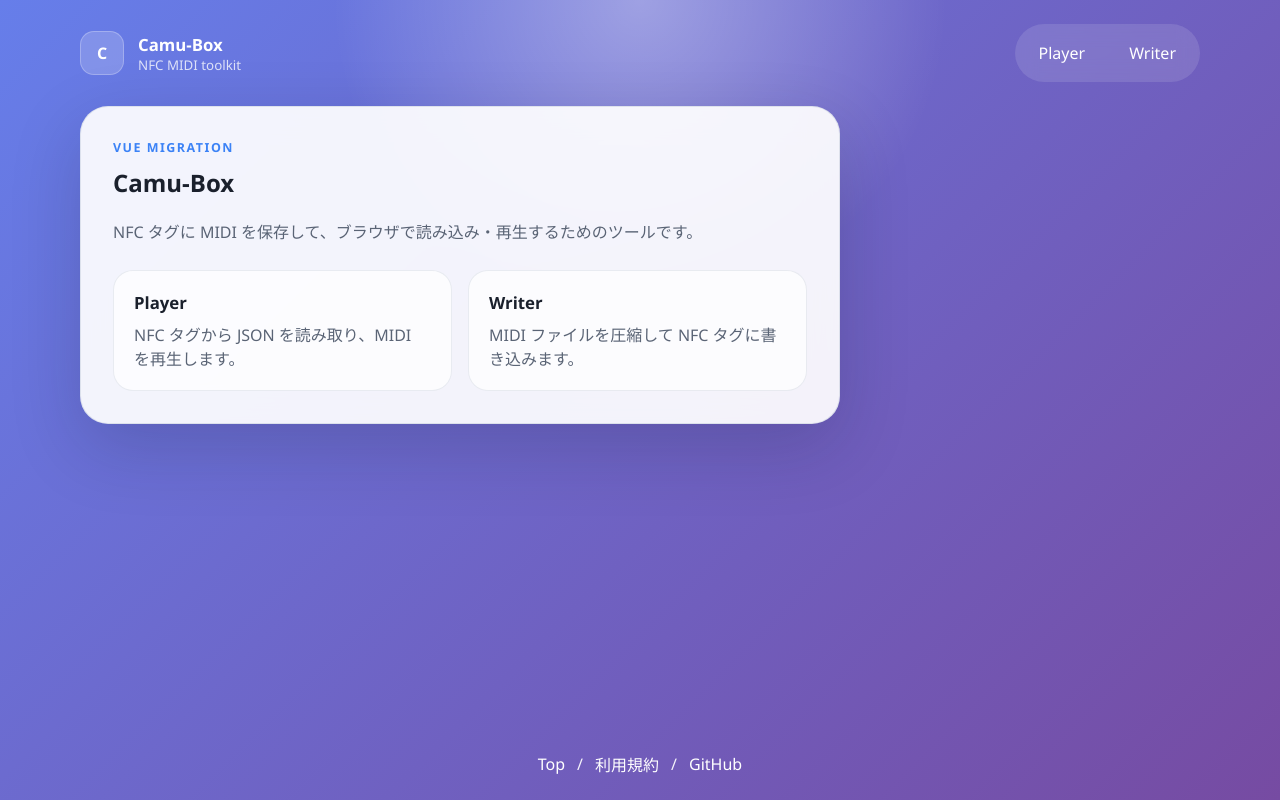
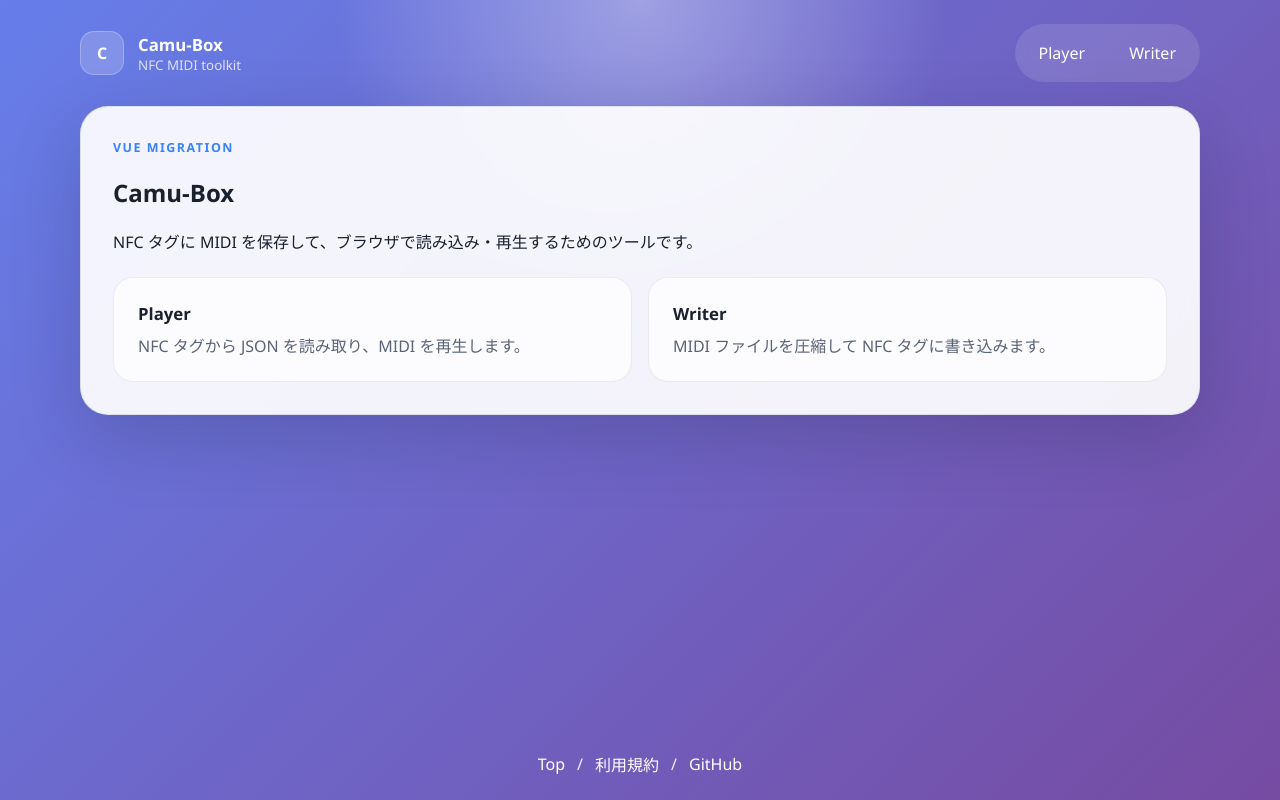
Before and after one commit to manse-murhana/Camu-Box, a Vue app: page / in a window 1280 px wide. Built offline with nearby package versions, Linux system fonts and the light colour scheme.

Commit message:
feat: 画面枠等を統一

```diff
--- a/src/assets/styles/app.css
+++ b/src/assets/styles/app.css
@@ -1,4 +1,5 @@
 :root {
+  /* Colors */
   --bg-gradient-start: #667eea;
   --bg-gradient-end: #764ba2;
   --track-gradient-start: #667eea;
@@ -12,6 +13,26 @@
   --ink: #1a202c;
   --muted: #5a6475;
   --border: rgba(148, 163, 184, 0.24);
+
+  /* Spacing Scale */
+  --space-xs: 8px;
+  --space-sm: 12px;
+  --space-md: 16px;
+  --space-lg: 24px;
+  --space-xl: 32px;
+  --space-2xl: 40px;
+
+  /* Border Radius Scale */
+  --radius-sm: 12px;
+  --radius-md: 16px;
+  --radius-lg: 20px;
+  --radius-xl: 24px;
+  --radius-2xl: 28px;
+
+  /* Shadows */
+  --shadow-sm: 0 4px 15px rgba(15, 23, 42, 0.08);
+  --shadow-md: 0 10px 40px rgba(15, 23, 42, 0.12);
+  --shadow-lg: 0 24px 70px rgba(15, 23, 42, 0.18);
 }
 
 * {
@@ -137,23 +158,74 @@ button {
   min-height: 100%;
 }
 
-.panel,
+/* === Unified Design System === */
+
+/* Containers */
+.container {
+  padding: var(--space-lg);
+}
+
+/* Panels */
+.panel {
+  background: var(--surface);
+  border: 1px solid var(--border);
+  border-radius: var(--radius-2xl);
+  box-shadow: var(--shadow-lg);
+  backdrop-filter: blur(16px);
+  padding: var(--space-xl);
+  margin: 0 auto;
+  max-width: 1120px;
+  width: 100%;
+}
+
+.panel-compact {
+  padding: var(--space-lg);
+}
+
+/* Cards */
+.card {
+  background: rgba(255, 255, 255, 0.76);
+  border: 1px solid rgba(148, 163, 184, 0.2);
+  border-radius: var(--radius-lg);
+  padding: var(--space-lg);
+}
+
+.card-sm {
+  padding: var(--space-md);
+  border-radius: var(--radius-md);
+}
+
+.card-gradient {
+  background: linear-gradient(135deg, var(--track-gradient-start), var(--track-gradient-end));
+  color: white;
+  border: none;
+}
+
+/* Legacy Support (deprecated - kept for backward compatibility only) */
+/* All legacy classes now use unified design system variables */
 .glass-card {
   background: var(--surface);
   border: 1px solid var(--border);
-  border-radius: 28px;
-  box-shadow: 0 24px 70px rgba(15, 23, 42, 0.18);
+  border-radius: var(--radius-2xl);
+  box-shadow: var(--shadow-lg);
   backdrop-filter: blur(16px);
-}
-
-.hero-card,
-.player-panel,
-.writer-panel {
-  padding: 32px;
+  padding: var(--space-xl);
 }
 
 .hero-card {
   max-width: 760px;
+}
+
+.player-panel {
+  /* deprecated - use BasePanel component instead */
+}
+
+.writer-panel {
+  /* deprecated - use BasePanel component instead */
+}
+
+.hero-section {
+  /* max-width removed — unified via .panel */
 }
 
 .eyebrow {
@@ -165,33 +237,21 @@ button {
   font-weight: 700;
 }
 
-h1,
-h2,
-p {
-  margin-top: 0;
-}
-
-.lead,
-.copy-block,
-.subtitle {
-  color: var(--muted);
-  line-height: 1.7;
-}
-
 .feature-grid {
   display: grid;
   grid-template-columns: repeat(auto-fit, minmax(240px, 1fr));
-  gap: 16px;
-  margin-top: 24px;
+  gap: var(--space-md);
+  margin-top: var(--space-lg);
+}
+
+.feature-card-link {
+  text-decoration: none;
+  color: inherit;
 }
 
 .feature-card {
   display: grid;
   gap: 8px;
-  padding: 20px;
-  background: rgba(255, 255, 255, 0.76);
-  border: 1px solid rgba(148, 163, 184, 0.2);
-  border-radius: 20px;
   color: var(--ink);
 }
 
@@ -282,16 +342,18 @@ p {
 
 .track-card,
 .result-card {
-  padding: 20px;
-  border-radius: 20px;
-  background: linear-gradient(135deg, var(--track-gradient-start), var(--track-gradient-end));
+  display: grid;
+  gap: 8px;
   color: white;
 }
 
+.track-card.track-info {
+  margin-bottom: var(--space-lg);
+  padding: var(--space-lg);
+}
+
 .result-card {
-  display: grid;
-  gap: 8px;
-  margin-top: 16px;
+  margin-top: var(--space-md);
 }
 
 .track-instruments {
@@ -301,33 +363,10 @@ p {
   line-height: 1.6;
 }
 
-.route-player .shell-main {
-  max-width: 720px;
-}
-
-.route-player .shell-footer {
-  max-width: 500px;
-  justify-content: center;
-}
+/* .route-player width overrides removed — all pages use unified shell-main max-width */
 
 .page-player {
-  display: flex;
-  justify-content: center;
-}
-
-.player-legacy-shell {
-  width: 100%;
-  display: flex;
-  justify-content: center;
-}
-
-.player-panel-legacy {
-  width: min(100%, 500px);
-  padding: 40px;
-  border-radius: 24px;
-  background: rgba(255, 255, 255, 0.95);
-  backdrop-filter: blur(10px);
-  box-shadow: 0 20px 60px rgba(0, 0, 0, 0.3);
+  /* page-player is now using the standard BasePanel layout */
 }
 
 .player-header {
@@ -429,9 +468,6 @@ p {
 }
 
 .track-info {
-  margin-bottom: 24px;
-  padding: 24px;
-  border-radius: 16px;
   text-align: center;
 }
 
@@ -535,8 +571,8 @@ p {
   display: grid;
   gap: 8px;
   place-items: center;
-  padding: 32px;
-  border-radius: 24px;
+  padding: var(--space-xl);
+  border-radius: var(--radius-xl);
   border: 2px dashed rgba(59, 130, 246, 0.45);
   background: rgba(255, 255, 255, 0.6);
   color: var(--ink);
@@ -558,44 +594,10 @@ p {
 }
 
 .info-grid {
-  margin-top: 18px;
+  margin-top: var(--space-lg);
   display: grid;
   grid-template-columns: repeat(auto-fit, minmax(180px, 1fr));
-  gap: 12px;
-}
-
-.info-item,
-.field-group {
-  display: grid;
-  gap: 8px;
-}
-
-.info-item,
-.field-group input,
-.field-group select {
-  background: rgba(255, 255, 255, 0.78);
-  border-radius: 16px;
-}
-
-.info-item {
-  padding: 16px;
-}
-
-.field-group {
-  margin-top: 18px;
-}
-
-.field-group span,
-.info-item span {
-  color: var(--muted);
-  font-size: 0.9rem;
-}
-
-.field-group input,
-.field-group select {
-  width: 100%;
-  padding: 14px 16px;
-  border: 1px solid rgba(148, 163, 184, 0.28);
+  gap: var(--space-sm);
 }
 
 .radio-group {
@@ -607,11 +609,11 @@ p {
 .radio-option {
   display: inline-flex;
   align-items: center;
-  gap: 10px;
-  padding: 12px 16px;
+  gap: var(--space-sm);
+  padding: var(--space-sm) var(--space-md);
   background: rgba(255, 255, 255, 0.78);
   border: 1px solid rgba(148, 163, 184, 0.28);
-  border-radius: 16px;
+  border-radius: var(--radius-md);
   color: var(--ink);
 }
 
@@ -626,9 +628,9 @@ p {
 }
 
 .status-box {
-  margin-top: 18px;
-  padding: 16px;
-  border-radius: 16px;
+  margin-top: var(--space-lg);
+  padding: var(--space-md);
+  border-radius: var(--radius-md);
   font-weight: 600;
 }
 
@@ -661,7 +663,7 @@ p {
 
 @media (max-width: 720px) {
   .app-shell {
-    padding: 16px;
+    padding: var(--space-md);
   }
 
   .shell-header {
@@ -676,11 +678,7 @@ p {
   .hero-card,
   .player-panel,
   .writer-panel {
-    padding: 24px;
-  }
-
-  .player-panel-legacy {
-    padding: 24px;
+    padding: var(--space-lg);
   }
 
   .player-header h1 {
--- /dev/null
+++ b/src/components/BaseCard.vue
@@ -0,0 +1,37 @@
+<template>
+  <div :class="['card', cardClasses]" v-bind="$attrs">
+    <slot />
+  </div>
+</template>
+
+<script setup lang="ts">
+import { computed } from 'vue';
+
+interface Props {
+  size?: 'lg' | 'md' | 'sm';
+  gradient?: boolean;
+}
+
+const props = withDefaults(defineProps<Props>(), {
+  size: 'lg',
+  gradient: false,
+});
+
+const cardClasses = computed(() => {
+  const classes = [];
+
+  if (props.size === 'sm') {
+    classes.push('card-sm');
+  }
+
+  if (props.gradient) {
+    classes.push('card-gradient');
+  }
+
+  return classes;
+});
+</script>
+
+<style scoped>
+/* Styles are defined in global app.css */
+</style>
--- /dev/null
+++ b/src/components/BasePanel.vue
@@ -0,0 +1,19 @@
+<template>
+  <div :class="['panel', { 'panel-compact': compact }]" v-bind="$attrs">
+    <slot />
+  </div>
+</template>
+
+<script setup lang="ts">
+interface Props {
+  compact?: boolean;
+}
+
+withDefaults(defineProps<Props>(), {
+  compact: false,
+});
+</script>
+
+<style scoped>
+/* Styles are defined in global app.css */
+</style>
--- a/src/main.ts
+++ b/src/main.ts
@@ -5,10 +5,15 @@ import { createPinia } from "pinia";
 
 import App from "./App.vue";
 import router from "./router";
+import BasePanel from "./components/BasePanel.vue";
+import BaseCard from "./components/BaseCard.vue";
 import "./assets/styles/app.css";
 
 const app = createApp(App);
 
+app.component("BasePanel", BasePanel);
+app.component("BaseCard", BaseCard);
+
 app.use(createPinia());
 app.use(router);
 app.mount("#app");
--- a/src/views/HomeView.vue
+++ b/src/views/HomeView.vue
@@ -1,6 +1,6 @@
 <template>
   <section class="page home-page">
-    <div class="hero-card glass-card">
+    <BasePanel class="hero-section">
       <p class="eyebrow">Vue Migration</p>
       <h1>Camu-Box</h1>
       <p class="lead">
@@ -8,17 +8,21 @@
       </p>
 
       <div class="feature-grid">
-        <RouterLink class="feature-card" to="/player">
-          <strong>Player</strong>
-          <span>NFC タグから JSON を読み取り、MIDI を再生します。</span>
+        <RouterLink class="feature-card-link" to="/player">
+          <BaseCard size="md" class="feature-card">
+            <strong>Player</strong>
+            <span>NFC タグから JSON を読み取り、MIDI を再生します。</span>
+          </BaseCard>
         </RouterLink>
 
-        <RouterLink class="feature-card" to="/writer">
-          <strong>Writer</strong>
-          <span>MIDI ファイルを圧縮して NFC タグに書き込みます。</span>
+        <RouterLink class="feature-card-link" to="/writer">
+          <BaseCard size="md" class="feature-card">
+            <strong>Writer</strong>
+            <span>MIDI ファイルを圧縮して NFC タグに書き込みます。</span>
+          </BaseCard>
         </RouterLink>
       </div>
-    </div>
+    </BasePanel>
   </section>
 </template>
 
--- a/src/views/PlayerView.vue
+++ b/src/views/PlayerView.vue
@@ -60,8 +60,7 @@ onBeforeUnmount(() => {
 
 <template>
   <section class="page page-player">
-    <div class="player-legacy-shell">
-      <div class="panel player-panel player-panel-legacy">
+    <BasePanel>
       <div class="player-header">
         <h1>🎵 Camu-Box Player</h1>
         <p class="subtitle">
@@ -86,13 +85,13 @@ onBeforeUnmount(() => {
         </p>
       </div>
 
-        <div v-if="store.midiReady" class="track-card track-info">
+      <BaseCard v-if="store.midiReady" class="track-card track-info" gradient>
         <div class="track-title">{{ store.trackTitle }}</div>
         <div class="track-details">{{ store.trackDetails }}</div>
         <div v-if="store.instrumentSummary" class="track-instruments">
           {{ store.instrumentSummary }}
         </div>
-        </div>
+      </BaseCard>
 
       <div v-if="store.midiReady" class="controls playback-controls">
         <button class="primary-button playback-button" :disabled="!store.playbackReady" @click="store.startPlayback">
@@ -107,7 +106,6 @@ onBeforeUnmount(() => {
         <summary>{{ store.summary }}</summary>
         <pre class="log-output">{{ store.logs.join("\n") }}</pre>
       </details>
-      </div>
-    </div>
+    </BasePanel>
   </section>
 </template>
--- a/src/views/WriterView.vue
+++ b/src/views/WriterView.vue
@@ -41,7 +41,7 @@ async function onDrop(event: DragEvent): Promise<void> {
 
 <template>
   <section class="page page-writer">
-    <div class="panel writer-panel">
+    <BasePanel>
       <div class="section-header">
         <div>
           <p class="eyebrow">Writer</p>
@@ -117,18 +117,18 @@ async function onDrop(event: DragEvent): Promise<void> {
         {{ store.statusMessage }}
       </div>
 
-      <div v-if="store.hasData" class="result-card">
+      <BaseCard v-if="store.hasData" class="result-card" gradient>
         <span>圧縮形式</span>
         <strong>{{ store.compressionType }}</strong>
         <span>必要な容量</span>
         <strong>{{ store.requiredBytes }} bytes</strong>
-      </div>
+      </BaseCard>
 
       <div class="action-row">
         <button class="danger-button" :disabled="!store.hasData || store.isWriting" @click="store.writeToNfc">
           {{ store.isWriting ? "書き込み中..." : "NFC に書き込み" }}
         </button>
       </div>
-    </div>
+    </BasePanel>
   </section>
 </template>
```
Also changed, not shown: tests/setup.ts (+7 -0 lines). Lines whose indentation alone changed are shown as unchanged.
